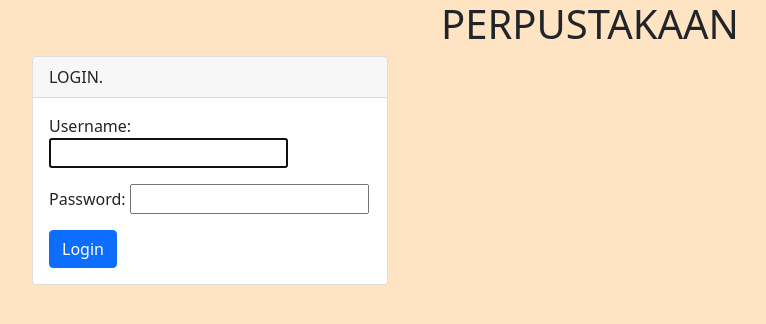
After one commit to aryyawijaya/learn_Django, a Django app: page /login/ in a window 1280 px wide. The commit adds this page. Shown: the top 324 px of the page, without its empty margins (50-816 px from the left). Run offline with Django 3.2, Linux system fonts and the light colour scheme; some libraries are stand-ins or nearby versions.

Commit message:
add login and logout

```diff
--- a/perpus/perpus/settings.py
+++ b/perpus/perpus/settings.py
@@ -132,3 +132,9 @@ STATICFILES_DIRS = [
 # https://docs.djangoproject.com/en/3.2/ref/settings/#default-auto-field
 
 DEFAULT_AUTO_FIELD = 'django.db.models.BigAutoField'
+
+# setelah login akan diarahkan ke url apa
+LOGIN_REDIRECT_URL = 'buku'
+
+# setting utk memaksa user login dahulu sebelum ke url lainnya
+LOGIN_URL = 'login'
--- a/perpus/perpus/urls.py
+++ b/perpus/perpus/urls.py
@@ -16,6 +16,7 @@ Including another URLconf
 from django.contrib import admin
 from django.urls import path
 from perpustakaan.views import buku, penerbit, tambahBuku, tambahKategori, ubahBuku, hapusBuku
+from django.contrib.auth.views import LoginView, LogoutView
 
 urlpatterns = [
     path('admin/', admin.site.urls),
@@ -25,4 +26,6 @@ urlpatterns = [
     path('tambah/kategori/', tambahKategori, name='tambah_kategori'),
     path('buku/ubah/<int:id_buku>', ubahBuku, name='ubah_buku'), # urlnya dikasih name biar kalau mau ada ubah pola url, di views dan templatenya gausah diganti
     path('buku/hapus/<int:id_buku>', hapusBuku, name='hapus_buku'),
+    path('login/', LoginView.as_view(), name='login'),
+    path('logout/', LogoutView.as_view(next_page='login'), name='logout'),
 ]
--- a/perpus/perpustakaan/templates/buku.html
+++ b/perpus/perpustakaan/templates/buku.html
@@ -63,7 +63,8 @@
             </table>
 
             <!-- button tambah buku -->
-            <a href="{% url 'tambah_buku' %}" class="btn btn-primary">Tambah Buku</a>
+            <a href="{% url 'tambah_buku' %}" class="btn btn-primary">Tambah Buku</a> <br><br>
+            <a href="{% url 'logout' %}" class='btn btn-danger'>Logout</a>
 
         </div>
     </div>
--- /dev/null
+++ b/perpus/perpustakaan/templates/registration/login.html
@@ -0,0 +1,26 @@
+{% extends 'base.html' %}
+
+{% block content %}
+
+<div class="container">
+    <div class="row">
+        <div class="col-md-4">
+            <div class="card">
+                <div class="card-header">
+                    LOGIN.
+                </div>
+                <div class="card-body">
+                    <form method="post">
+                        {% csrf_token %}
+
+                        {{ form.as_p}}
+
+                        <button class="btn btn-primary">Login</button>
+                    </form>
+                </div>
+            </div>
+        </div>
+    </div>
+</div>
+
+{% endblock %}
```
Also changed, not shown: perpus/perpustakaan/views.py (+9 -0 lines).
